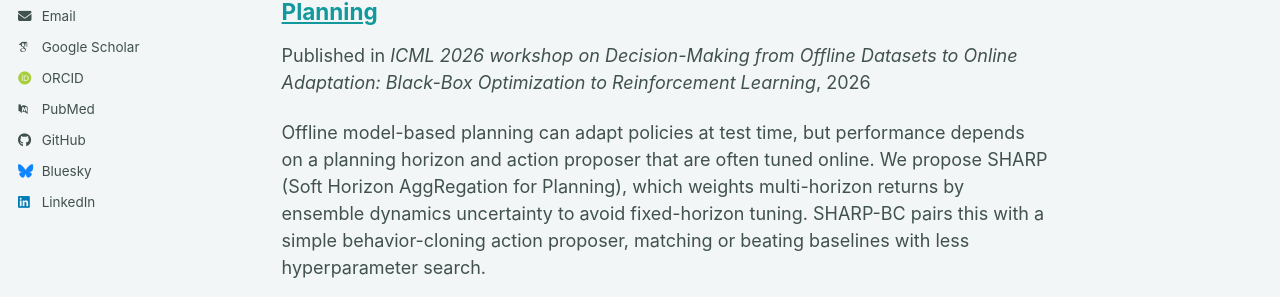
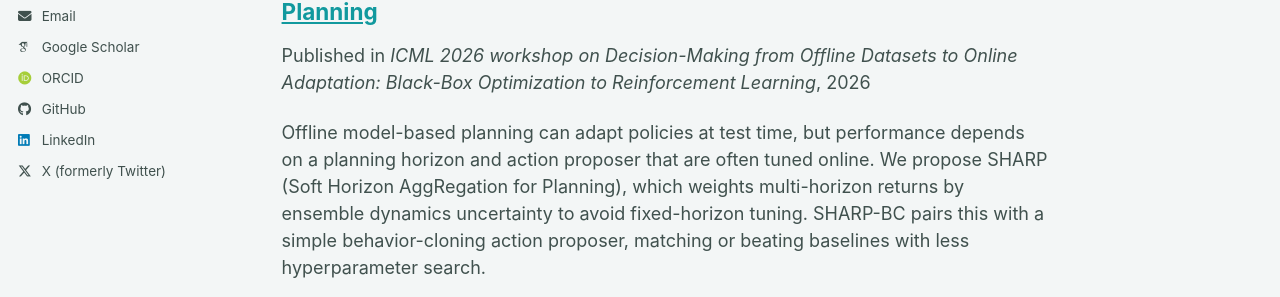
Before and after one commit to coyoung41/coyoung41.github.io, a Jekyll site: the page built from _pages/about.md, in a window 1280 px wide. Shown: the part 387-684 px from the top of the page. Built offline with Jekyll 4.4.1, drawn with Linux system fonts in a browser that asks for light colours; some web fonts are replaced; a script bundle is joined from its source files by our own code; library files that are not in the unit come from our copies.

Commit message:
adjust sidebar

```diff
--- a/_config.yml
+++ b/_config.yml
@@ -38,10 +38,9 @@ author:
   googlescholar    : "https://scholar.google.com/citations?hl=en&user=G3NaxzsAAAAJ"
   inspire-hep      : # URL
   impactstory      : # URL
-  orcid            : "https://orcid.org/yourorcidurl"
+  orcid            : "https://orcid.org/0009-0003-6828-3641"
   semantic         : # URL
   ssrn             : # URL
-  pubmed           : "https://www.ncbi.nlm.nih.gov/pubmed/?term=john+snow"
   researchgate     : # URL
   scopus           : # URL
   zotero           : # URL
@@ -57,7 +56,6 @@ author:
 
   # Social media
   artstation       : # Username
-  bluesky          : "bsky.app" # Replace this with you Bluesky username
   facebook         : # Username
   flickr           : # Username
   foursquare       : # Username
@@ -74,7 +72,7 @@ author:
   steam            : # Username
   telegram         : # URL
   tumblr           : # Username
-  twitter          : # Username for X / Twitter
+  twitter          : "coyoung41" # Username for X / Twitter
   vine             : # Username
   weibo            : # Username
   wikipedia        : # Username
```
